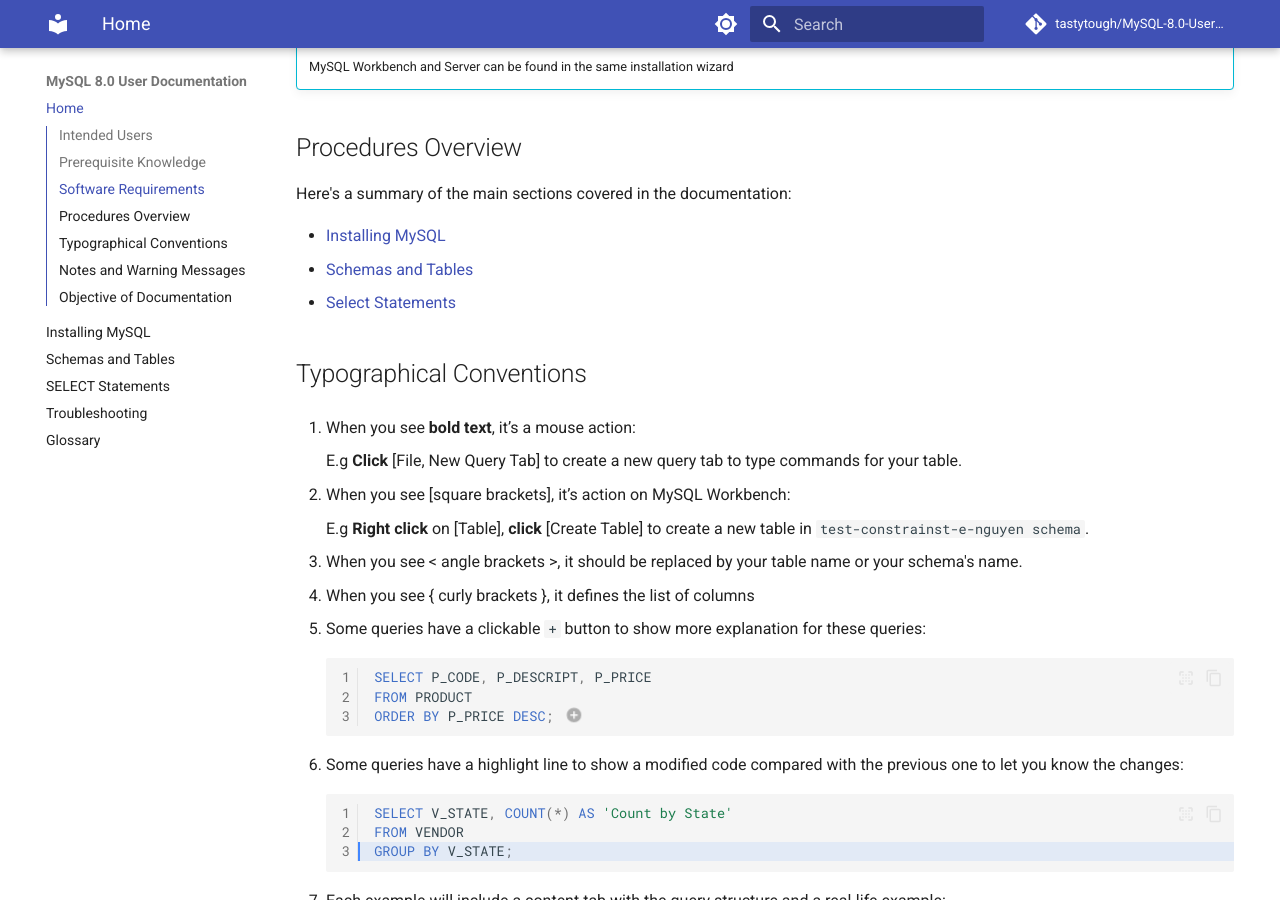
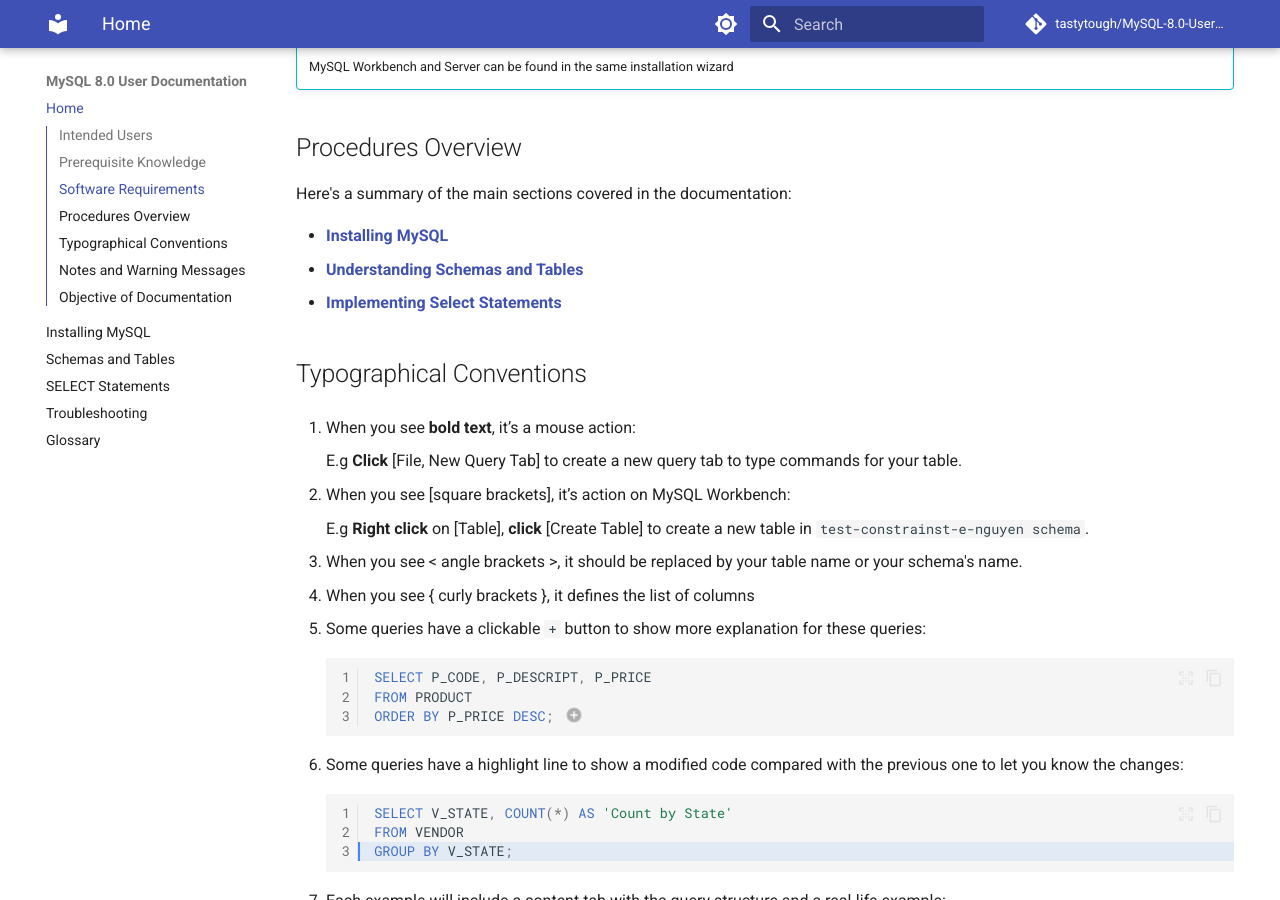
Before and after one commit to tastytough/COMP2116-UserDocs, an MkDocs documentation site: the page built from docs/index.md, in a window 1280 px wide and 900 px high, scrolled down 944 px. Built offline with MkDocs 1.6.1 and Material for MkDocs 9.7.7, drawn with Linux system fonts in a browser that asks for light colours; emoji names are drawn with the system emoji font; comment, search, counter and statistics services are not loaded.

```diff
--- a/docs/index.md
+++ b/docs/index.md
@@ -32,9 +32,9 @@ This documentation is intended for:
 
 Here's a summary of the main sections covered in the documentation:
 
-- [Installing MySQL](./InstallingMySQL.md)
-- [Schemas and Tables](./SchemasAndTables.md)
-- [Select Statements](./SelectStatements.md)
+- [**Installing MySQL**](./InstallingMySQL.md)
+- [**Understanding Schemas and Tables**](./SchemasAndTables.md)
+- [**Implementing Select Statements**](./SelectStatements.md)
 
 ## Typographical Conventions
 
```
Also changed, not shown: docs/SelectStatements.md (+2 -2 lines).
